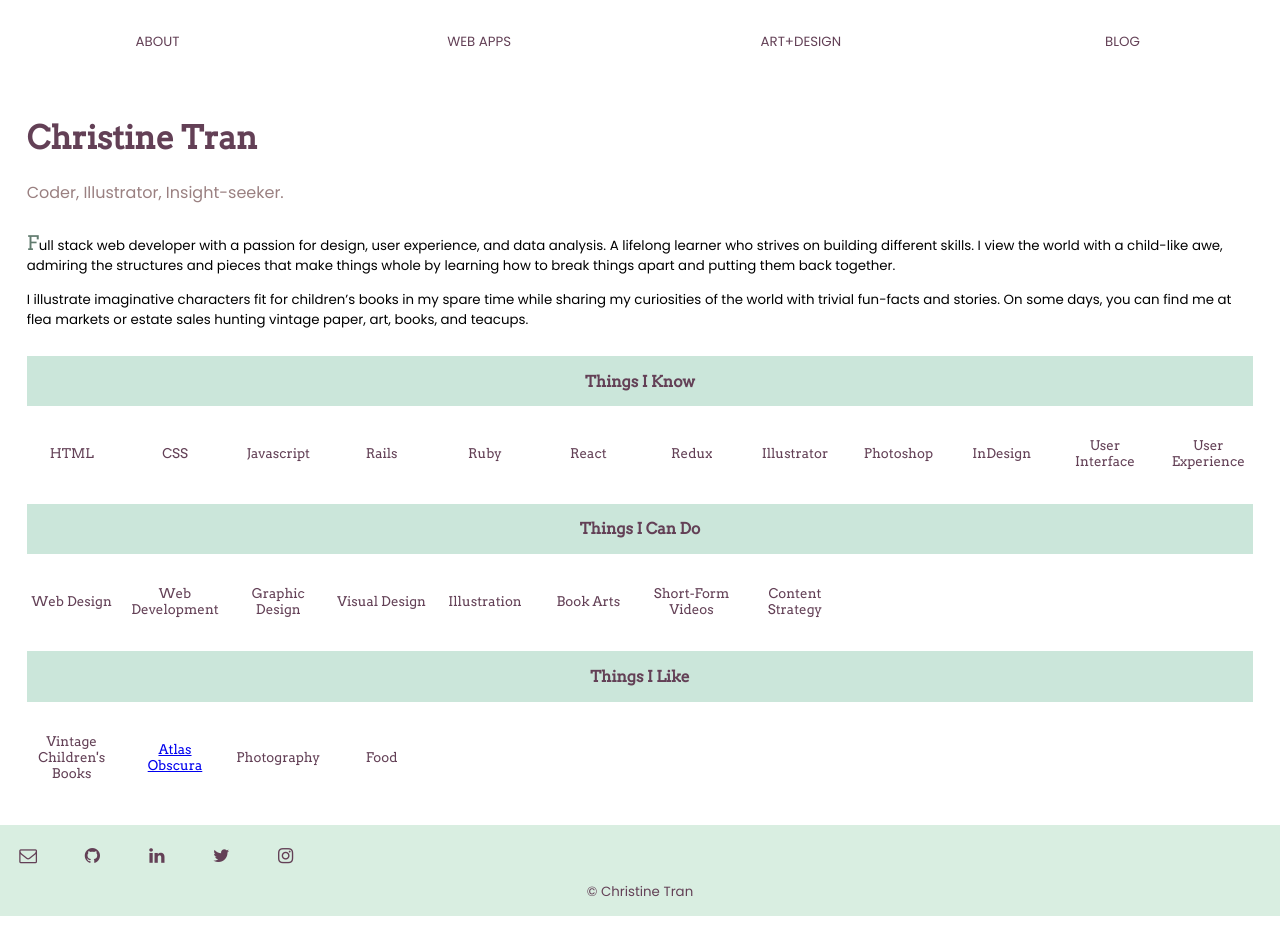
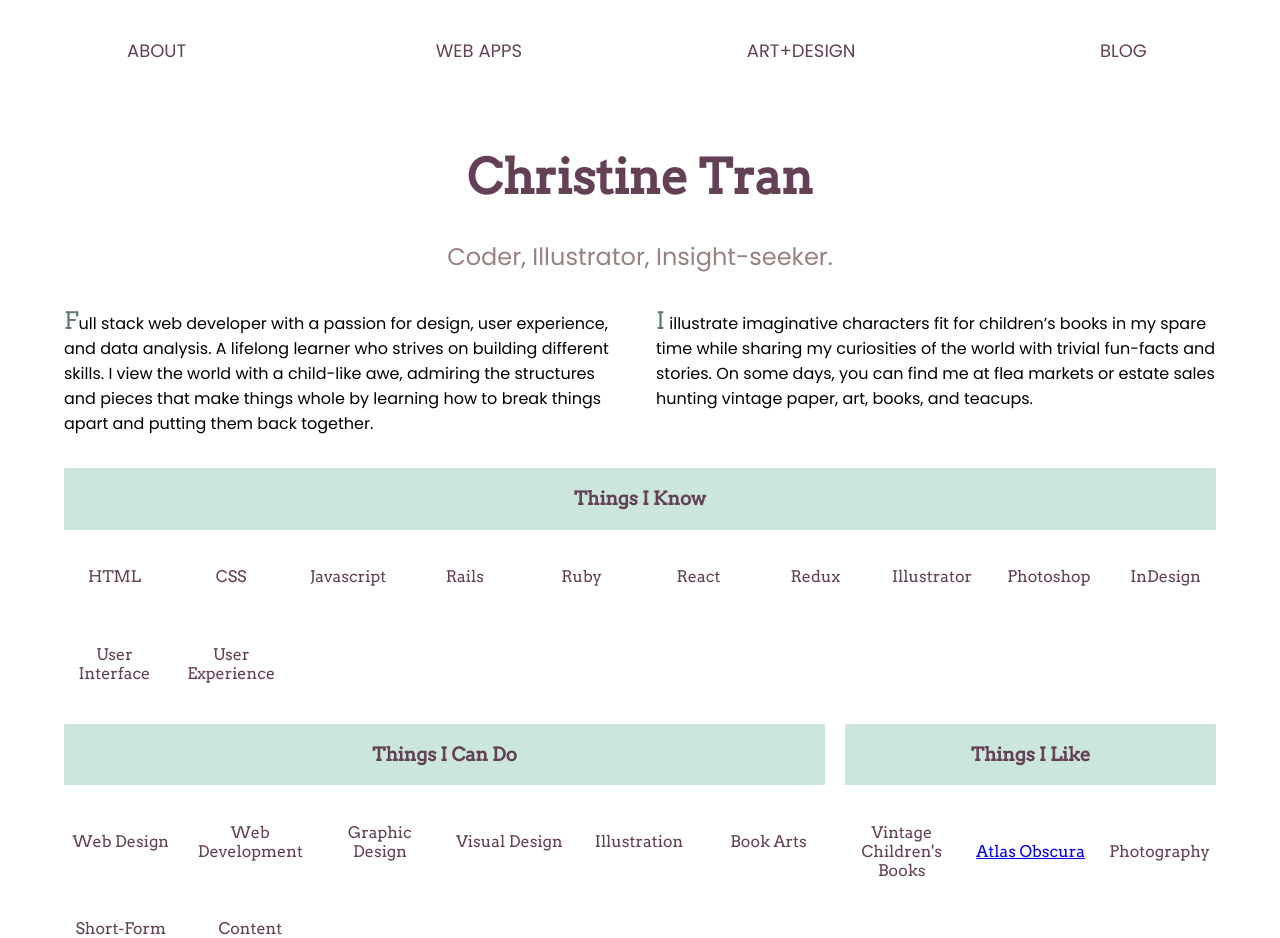
Before and after one commit to christinetran825/tofukid-website, a React (Create React App) app: page / in a window 1280 px wide. Shown: the top 938 px of the page. Before the commit the page ends 916 px from the top, so only its background shows below. Built offline with nearby package versions, Linux system fonts and the light colour scheme.

Commit message:
updated ipad query

```diff
--- a/src/App.css
+++ b/src/App.css
@@ -186,7 +186,7 @@ span {
   font-size: x-large;
 }
 
-.blurb p:first-child:first-letter {
+.blurb p:first-letter {
   color: var(--strong-txt-color);
   font-family: 'Arvo', serif;
   font-size: 1.5em;
@@ -319,6 +319,7 @@ p.notes {
 
   footer {
     font-size: large;
+    grid-template-columns: repeat(auto-fit, minmax(30em, 1fr));
   }
 
   .copyright {
@@ -328,16 +329,6 @@ p.notes {
   .socials {
     grid-gap: 2em;
     grid-template-columns: repeat(auto-fit, minmax(6em, 1fr));
-  }
-
-  .about {
-    display: grid;
-    grid-gap: 1em;
-    grid-template-areas:
-      "hero"
-      "cover-title"
-      "blurb"
-      "the-experiences";
   }
 
   .cover-title {
@@ -393,7 +384,7 @@ p.notes {
 
   .page-work {
     grid-area: projects;
-    font-size: large;
+    font-size: medium;
   }
 
   .page-work-header h2 {
@@ -433,91 +424,156 @@ p.notes {
   }
 
   .images {
-    grid-gap: 0.5em;
-    grid-template-columns: repeat(auto-fit, minmax(10em, 1fr));
+    grid-gap: 2em;
+    grid-template-columns: repeat(auto-fit, minmax(8em, 1fr));
     padding-bottom: 1em;
   }
 
   .images img {
     width: 100%;
   }
-/*
-  .images.unique {
+
+  .unique {
+    width: 40%;
   }
-
-  .unique img:nth-child(1) {
-    grid-column: 3 / 3;
-  }
-  .unique img:nth-child(2) {
-    grid-column: 1 / 3;
-  } */
-
-
 }
 
 /****************** LAPTOPS ******************/
-/*
+
 @media (min-width: 1024px) {
-  .wrapper {
-    display: grid;
-    grid-template-columns: repeat(4, 1fr);
-    grid-auto-rows: minmax(6.25em, auto);
-    grid-template-areas:
-      "hd   hd   hd   hd"
-      "main main main main"
-      "ft   ft   ft   ft";
+  body {
+    font-size: medium;
+  }
+
+  .container {
+    padding: 0 4em 4em 4em;
+  }
+
+  nav {
+    grid-template-columns: repeat(auto-fit, minmax(10em, 1fr));
+    font-size: large;
+  }
+
+  footer {
+    font-size: larger;
+    grid-template-columns: repeat(auto-fit, minmax(30em, 1fr));
+  }
+
+  .copyright {
+    grid-column: 1 / -1;
   }
 
   .socials {
-    padding: 0 10em;
+    grid-gap: 1em;
+    grid-template-columns: repeat(auto-fit, minmax(9em, 1fr));
   }
 
-  .container {
-    padding: 0 6.25em;
+  .cover-title {
+    font-size: x-large;
+    text-align: center;
   }
 
-  .copyright {
-    grid-column: 7 / -1;
+  .about .blurb {
+    display: grid;
+    grid-gap: 2em;
+    grid-template-columns: repeat(auto-fit, minmax(15em, 1fr));
   }
 
-  p.notes {
-    font-size: 0.8125em;
+  .experiences {
+    display: grid;
+    grid-gap: 1.25em;
+    grid-template-columns: repeat(auto-fit, minmax(10em, 1fr));
+    grid-template-areas:
+      "skills-1 skills-1 skills-1"
+      "skills-2 skills-2 skills-3";
+    align-content: center;
   }
 
-  .experience {
-    display: grid;
-    grid-gap: 0.625em;
-    grid-template-columns: repeat(auto-fit, minmax(9.375em, 1fr));
-    align-items: center;
+  .know {
+    grid-column: 1/-1;
+    grid-row: 1/2;
+    grid-area: skills-1;
+  }
+  .do {
+    grid-column: 1/3;
+    grid-row: 2/-1;
+    grid-area: skills-2;
+  }
+  .like {
+    grid-column: 3/-1;
+    grid-row: 2/-1;
+    grid-area: skills-3;
+  }
+
+  .page {
+    font-size: larger;
+  }
+
+  .page h1 {
     text-align: center;
+    font-size: 250%;
+  }
+
+  .page-work {
+    grid-area: projects;
+    font-size: medium;
+  }
+
+  .page-work-header h2 {
+    font-size: xx-large;
   }
 
   .illustrations,
   .books,
   .brands {
-    grid-template-columns: repeat(auto-fit, minmax(28.75em, 1fr));
+    font-size: medium;
   }
 
-  .illustration,
-  .book,
-  .brand {
-    display: grid;
-    grid-gap: 1.25em;
-    grid-template-columns: repeat(4, minmax(6.25em, 1fr));
+  .illustration h3,
+  .book h3,
+  .brand h3 {
+    padding: 0.75em;
   }
 
-  .illustration .title,
-  .brand .title {
-    align-self: center;
+  p.notes {
+    font-size: medium;
   }
 
-  .illustration .images,
-  .brand .images,
-  .book .images {
-    grid-template-columns: repeat(auto-fit, minmax(6.25em, 1fr));
+  .webapp .project-name h3 {
+    font-size: 250%;
   }
 
+  .webapp .links {
+    display: grid;
+    grid-template-columns: repeat(auto-fit, minmax(6em, 1fr));
+    font-size: xx-large;
+  }
+
+  .illustrations {
+    grid-template-columns: repeat(auto-fit, minmax(14em, 1fr));
+  }
+
+  .brands {
+    grid-template-columns: repeat(auto-fit, minmax(14em, 1fr));
+    grid-template-areas: "brand-1 brand-2 brand-3";
+  }
+
+  .images {
+    grid-gap: 0.5em;
+  }
+
+  .images img {
+    width: 100%;
+  }
+
+  .unique {
+    width: 80%;
+  }
 }
+
+
+
+
 
 /***** *****/
 /*
@@ -585,7 +641,7 @@ p.notes {
     grid-template-columns: repeat(auto-fit, minmax(6.25em, 1fr));
   }
 
-} */
+}
 
 /************************ DESKTOP *************************/
 /*
```
